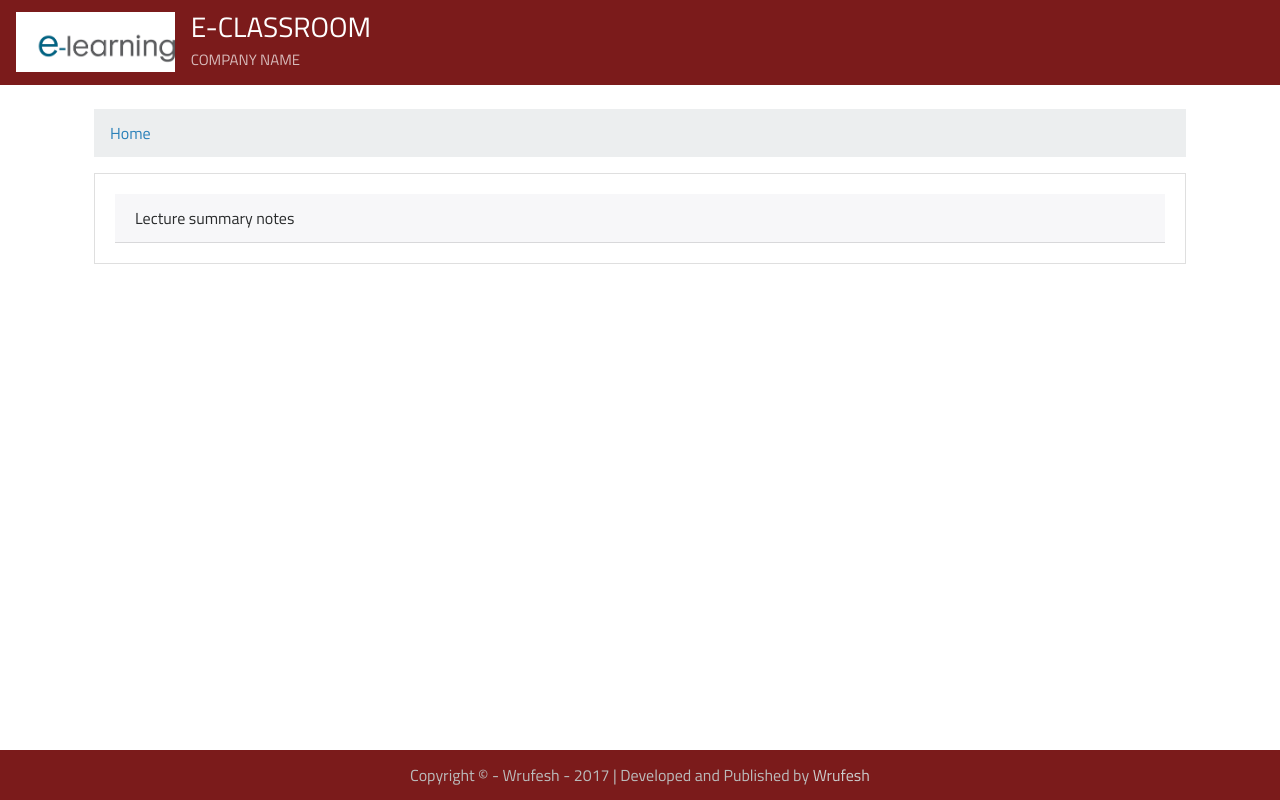
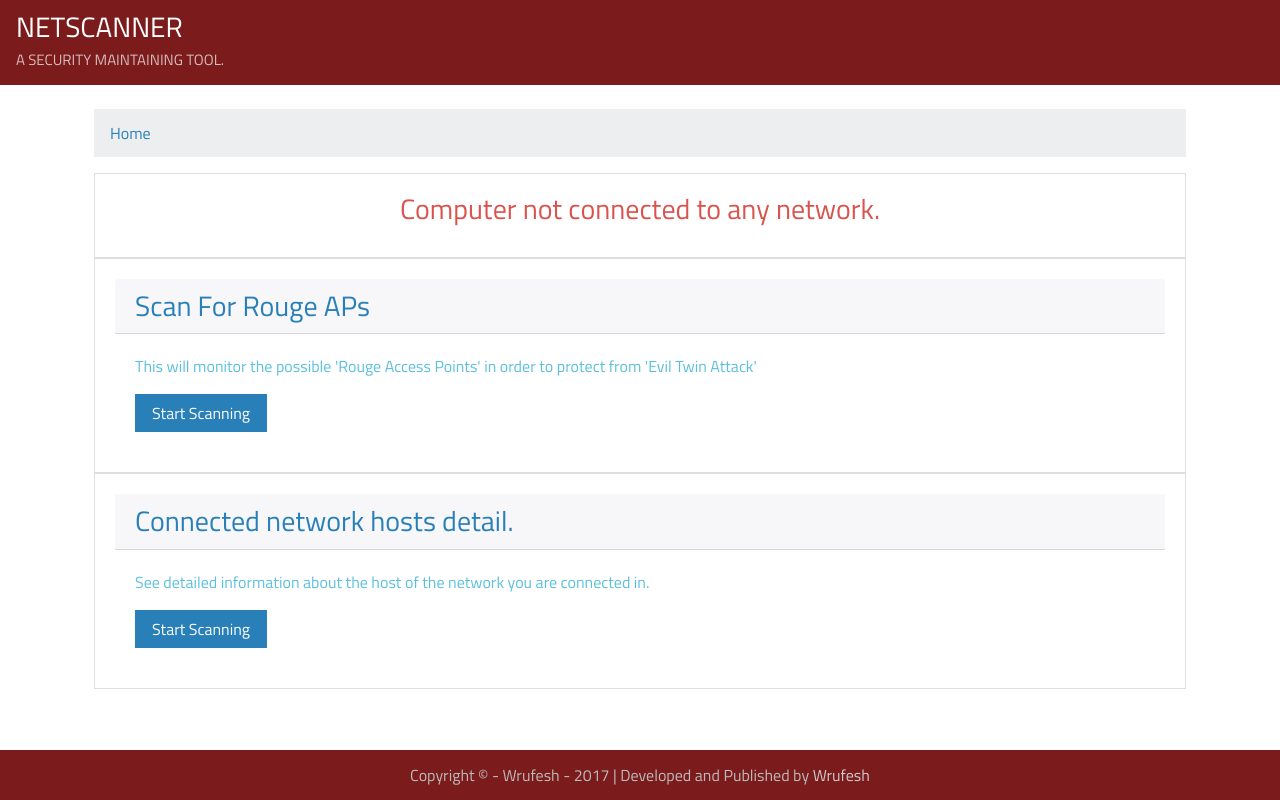
Before and after one commit to Wrufesh/netscan, a Django app: template netutil/templates/index.html in a window 1280 px wide. Run offline with Django 3.2, Linux system fonts and the light colour scheme; the template is opened without the code that fills it, so the values that code supplies are empty; some libraries are stand-ins or nearby versions.

Commit message:
homepage done

```diff
--- a/bower.json
+++ b/bower.json
@@ -18,6 +18,7 @@
     "tests"
   ],
   "dependencies": {
-    "jquery": "^3.2.1"
+    "jquery": "^3.2.1",
+    "font-awesome": "fontawesome#^4.7.0"
   }
 }
--- a/netscan/urls.py
+++ b/netscan/urls.py
@@ -18,11 +18,13 @@ from django.conf import settings
 from django.conf.urls import url, include
 from django.contrib import admin
 
-from netutil.views import index
+from netutil.views import index, interface_list_view
 
 urlpatterns = [
     url(r'^admin/', admin.site.urls),
     url(r'^$', index, name='home'),
+    url(r'^interfaces$', interface_list_view, name='interface-list'),
+
 ]
 
 
--- a/netutil/templates/index.html
+++ b/netutil/templates/index.html
@@ -5,15 +5,49 @@
 {% block breadcrumbs %}
 {% endblock %}
 {% block content %}
+    <div class="card">
+        <div class="card-block">
+            {% if connection_detail %}
+                <h3 class="card-title text-primary card-header">Connection Detail</h3>
+                <div class="card-block">
+                    <p class="card-text ">IP ADDRESS : {{ connection_detail.0.addr }}</p>
+                    <p class="card-text ">NETMASK : {{ connection_detail.0.netmask }}</p>
+                    <p class="card-text ">BROADCAST : {{ connection_detail.0.broadcast }}</p>
+                </div>
+            {% else %}
+                <h3 class="card-title text-danger text-center">Computer not connected to any network.</h3>
+            {% endif %}
+        </div>
+    </div>
 
-    <div class="card">
 
-        <div class="card-block">
-            <div class="card-header">
-                Lecture summary notes
+    <div class="row">
+        <div class="col-sm-12">
+            <div class="card">
+                <div class="card-block">
+                    <h3 class="card-title text-primary card-header">Scan For Rouge APs</h3>
+                    <div class="card-block">
+
+                        <p class="card-text text-info">This will monitor the possible 'Rouge Access Points' in order to
+                            protect from 'Evil Twin Attack'</p>
+                        <a href="{% url 'interface-list' %}" class="btn btn-primary">Start Scanning</a>
+                    </div>
+                </div>
             </div>
+        </div>
+        <div class="col-sm-12">
+            <div class="card">
+                <div class="card-block">
+                    <h3 class="card-title text-primary card-header">Connected network hosts detail.</h3>
+                    <div class="card-block">
 
+                        <p class="card-text text-info">See detailed information about the host of the network you are
+                            connected
+                            in.</p>
+                        <a href="#" class="btn btn-primary">Start Scanning</a>
+                    </div>
+                </div>
+            </div>
         </div>
-
     </div>
 {% endblock %}
--- a/requirements/base.txt
+++ b/requirements/base.txt
@@ -1,2 +1,3 @@
 Django
 ipdb
+netifaces
--- a/templates/_base.html
+++ b/templates/_base.html
@@ -11,6 +11,8 @@
     <link rel="stylesheet" href="{% static 'bootstrap/bootstrap.css' %}">
     <link rel="stylesheet" href="{% static 'css/styles.css' %}">
     <link href="https://fonts.googleapis.com/css?family=Titillium+Web" rel="stylesheet">
+    <link href="{% static 'bower/font-awesome/font-awesome.min.css' %}" rel="stylesheet">
+
     {% block extrahead %}
     {% endblock %}
 </head>
--- a/templates/_header.html
+++ b/templates/_header.html
@@ -5,11 +5,10 @@
         <span class="navbar-toggler-icon"></span>
     </button>
     <div class="media navbar-brand">
-        <a class="hidden-xs-down" href="/"><img class="d-flex mr-3" src="{% static 'img/coa.png' %}" alt="Coat of Arms"></a>
         <div class="media-body">
-            <h3 class="mb-0 hidden-xs-down"><a href="/">E-ClassRoom</a></h3>
+            <h3 class="mb-0 hidden-xs-down"><a href="/">NETSCANNER</a></h3>
             <a class="hidden-sm-up" href="/">study</a>
-            <a class="sub-brand hidden-xs-down" href="/">COMPANY NAME</a>
+            <a class="sub-brand hidden-xs-down" href="/">A security maintaining tool.</a>
         </div>
     </div>
     <div class="collapse navbar-collapse" id="navbarText">
```
Also changed, not shown: netscan/utils/helpers.py (added, +21 -0 lines), netutil/templates/interface_list.html (added, +25 -0 lines), netutil/views.py (+16 -1 lines), 1 other file.
